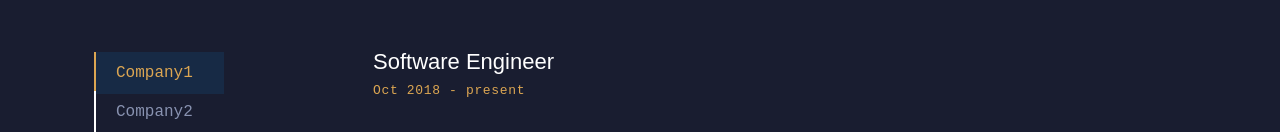
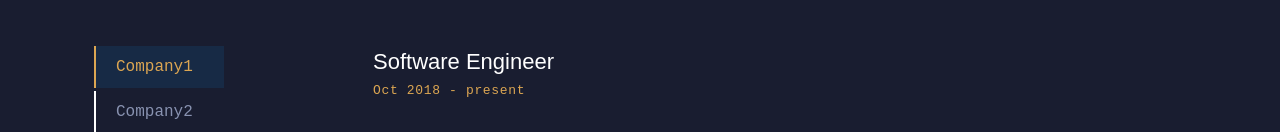
Before and after one commit to cchen26/cchen26.github.io, a React (Create React App) app: page / in a window 1280 px wide. In both pictures the pointer is over the button "Company1". Shown: the part 1436-1568 px from the top of the page. Built offline with nearby package versions, Linux system fonts and the light colour scheme; no server answers.

Commit message:
tab pops out when hover instead of down

```diff
--- a/src/styles/experience_list.scss
+++ b/src/styles/experience_list.scss
@@ -23,7 +23,12 @@
   background-color: #172a45;
 }
 
-.section__Jobs-buttonCompany:hover,
+.section__Jobs-buttonCompany:hover {
+  color: #dca652;
+  outline: 0px;
+  border-color: #dca652;
+  transform: translateY(-3px);
+}
 .section__Jobs-buttonCompany:active,
 .section__Jobs-buttonCompany:focus {
   color: #dca652;
```
